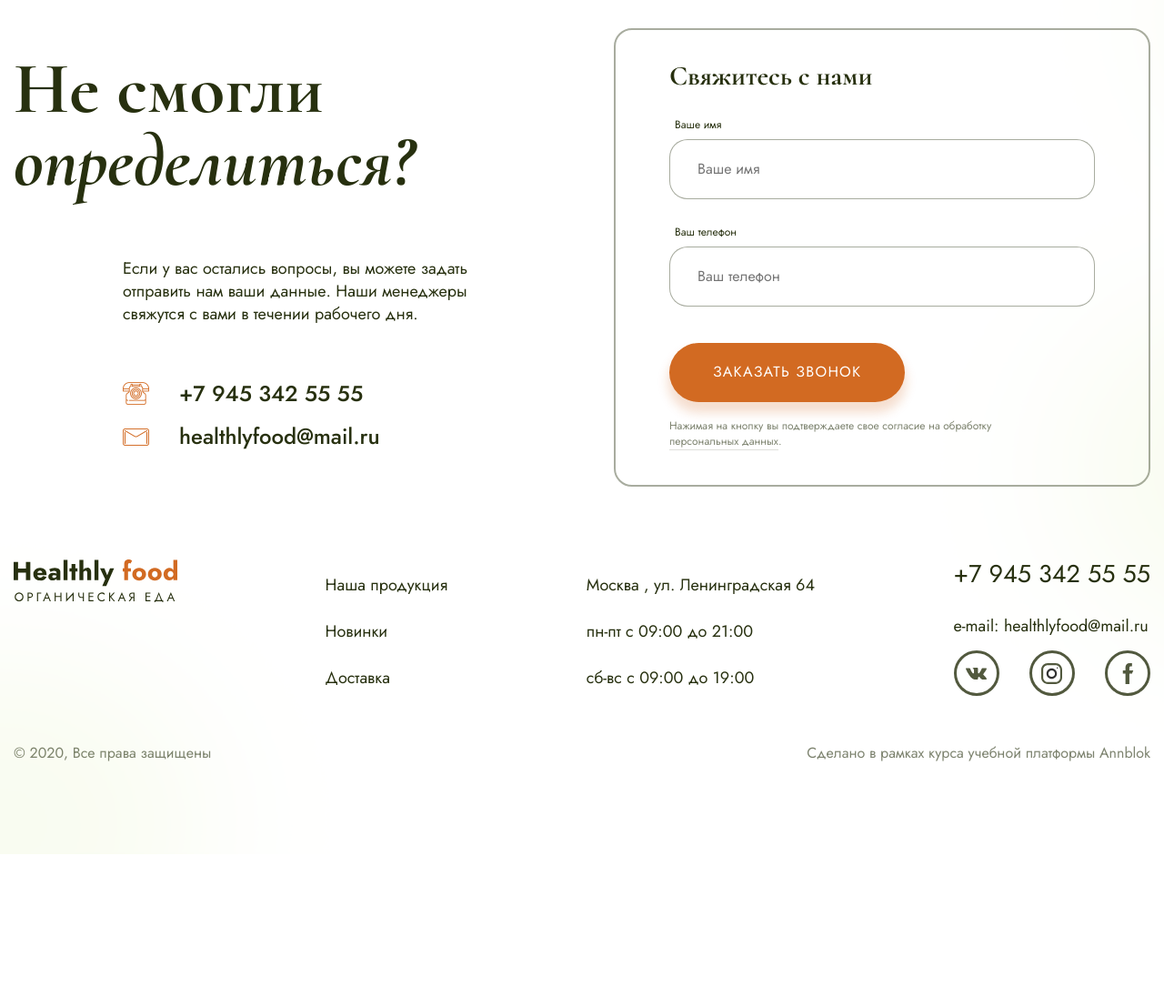
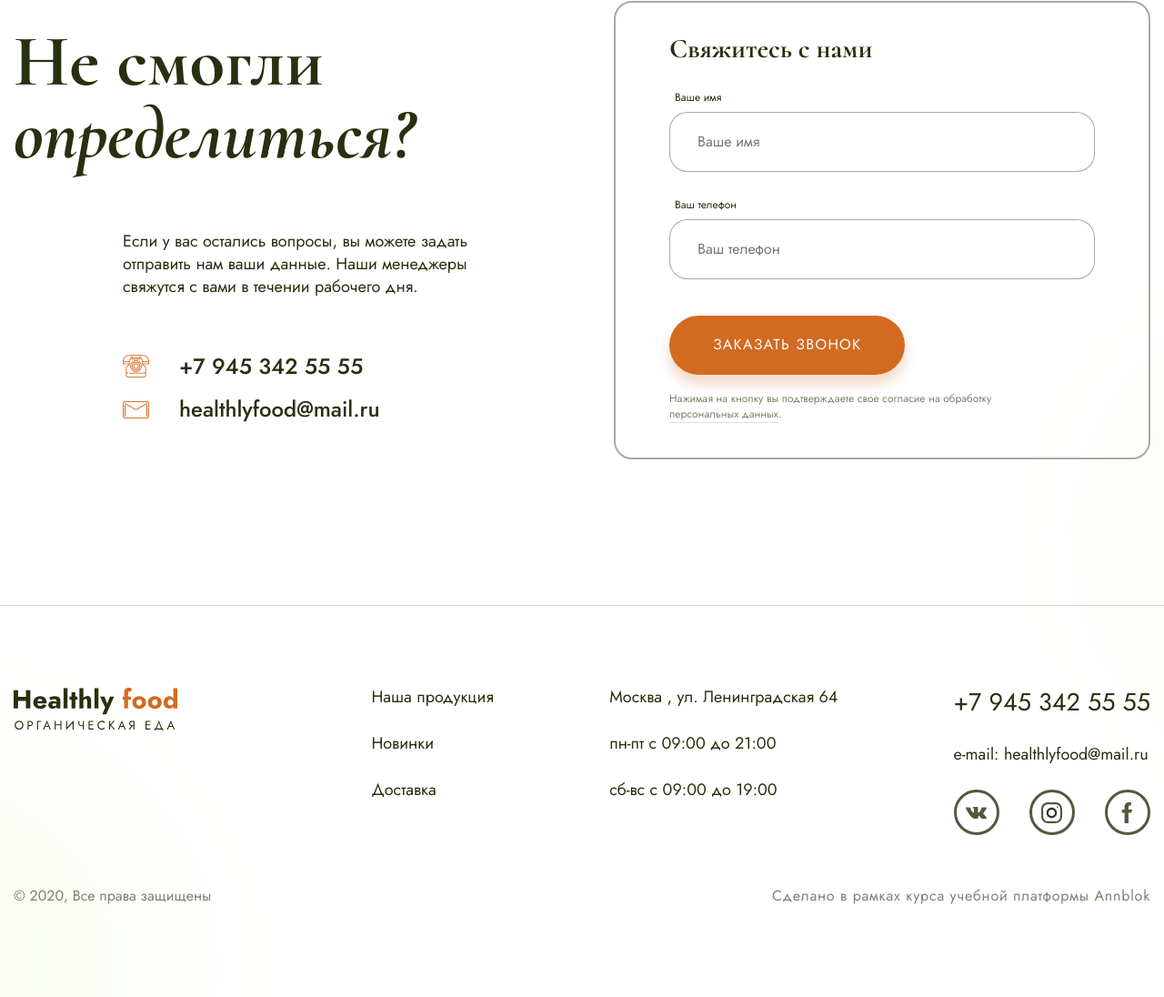
Before and after one commit to panakir/Module02-Shop, a website built with webpack: page src/index.html in a window 1280 px wide. Shown: the part 6099-7195 px from the top of the page at 91% size. Before the commit the page ends 7038 px from the top, so only its background shows below. Built offline with nearby package versions, Linux system fonts and the light colour scheme; files whose address does not match are found by name.

Commit message:
add footer and stylizing it

```diff
--- a/src/index.html
+++ b/src/index.html
@@ -50,7 +50,7 @@
                         Сеть магазинов полезных продуктов питания,  производство которых основано на принципах и&nbsp;стандартах органически чистых продуктов
                         </p>
                         <div class="main__link">
-                            <a href="#"class="link">Перейти в каталог</a>
+                            <a href="#" class="link">Перейти в каталог</a>
                         </div>
                     </div>
                 </div>
@@ -229,7 +229,7 @@
                                     <input class="counter__input" type="text" value="0">
                                     <button class="counter__btn counter__plus"></button>
                                 </div>
-                                <a href="#"class="link">В корзину</a>
+                                <a href="#" class="link">В корзину</a>
                             </div>
                         </div>
                         <div class="swiper-slide">
@@ -245,7 +245,7 @@
                                     <input class="counter__input" type="text" value="0">
                                     <button class="counter__btn counter__plus"></button>
                                 </div>
-                                <a href="#"class="link">В корзину</a>
+                                <a href="#" class="link">В корзину</a>
                             </div>
                         </div>
                         <div class="swiper-slide">
@@ -261,7 +261,7 @@
                                     <input class="counter__input" type="text" value="0">
                                     <button class="counter__btn counter__plus"></button>
                                 </div>
-                                <a href="#"class="link">В корзину</a>
+                                <a href="#" class="link">В корзину</a>
                             </div>
                         </div>
                     </div>
@@ -301,7 +301,7 @@
                             <input class="counter__input counter__input_min" type="text" value="0">
                             <button class="counter__btn counter__btn_min counter__plus"></button>
                         </div>
-                        <a href="#"class="link link_min">В корзину</a>
+                        <a href="#" class="link link_min">В корзину</a>
                     </div>
                 </div>
                 <div class="catalog__item">
@@ -317,7 +317,7 @@
                             <input class="counter__input counter__input_min" type="text" value="0">
                             <button class="counter__btn counter__btn_min counter__plus"></button>
                         </div>
-                        <a href="#"class="link link_min">В корзину</a>
+                        <a href="#" class="link link_min">В корзину</a>
                     </div>
                 </div>
                 <div class="catalog__item">
@@ -333,7 +333,7 @@
                             <input class="counter__input counter__input_min" type="text" value="0">
                             <button class="counter__btn counter__btn_min counter__plus"></button>
                         </div>
-                        <a href="#"class="link link_min">В корзину</a>
+                        <a href="#" class="link link_min">В корзину</a>
                     </div>
                 </div>
                 <div class="catalog__item">
@@ -349,7 +349,7 @@
                             <input class="counter__input counter__input_min" type="text" value="0">
                             <button class="counter__btn counter__btn_min counter__plus"></button>
                         </div>
-                        <a href="#"class="link link_min">В корзину</a>
+                        <a href="#" class="link link_min">В корзину</a>
                     </div>
                 </div>
                 <div class="catalog__item">
@@ -365,7 +365,7 @@
                             <input class="counter__input counter__input_min" type="text" value="0">
                             <button class="counter__btn counter__btn_min counter__plus"></button>
                         </div>
-                        <a href="#"class="link link_min">В корзину</a>
+                        <a href="#" class="link link_min">В корзину</a>
                     </div>
                 </div>
                 <div class="catalog__item">
@@ -381,7 +381,7 @@
                             <input class="counter__input counter__input_min" type="text" value="0">
                             <button class="counter__btn counter__btn_min counter__plus"></button>
                         </div>
-                        <a href="#"class="link link_min">В корзину</a>
+                        <a href="#" class="link link_min">В корзину</a>
                     </div>
                 </div>
                 <div class="catalog__item">
@@ -397,7 +397,7 @@
                             <input class="counter__input counter__input_min" type="text" value="0">
                             <button class="counter__btn counter__btn_min counter__plus"></button>
                         </div>
-                        <a href="#"class="link link_min">В корзину</a>
+                        <a href="#" class="link link_min">В корзину</a>
                     </div>
                 </div>
                 <div class="catalog__item">
@@ -413,7 +413,7 @@
                             <input class="counter__input counter__input_min" type="text" value="0">
                             <button class="counter__btn counter__btn_min counter__plus"></button>
                         </div>
-                        <a href="#"class="link link_min">В корзину</a>
+                        <a href="#" class="link link_min">В корзину</a>
                     </div>
                 </div>
 
@@ -493,7 +493,9 @@
        <footer>
            <div class="container">
                 <div class="footer__box">
-                    <a href="#" class="logo logo_footer"></a>
+                    <div class="footer__logo">
+                        <a href="#" class="logo logo_footer"></a>
+                    </div>
                     <ul class="footer__list">
                         <li class="footer__item">
                             <a href="#" class="footer__link">Наша продукция</a>
--- a/src/styles/main.scss
+++ b/src/styles/main.scss
@@ -691,7 +691,7 @@ body {
     background-size: cover;
     background-repeat: no-repeat;
     background-position: center center;
-    padding-bottom: 14rem;
+    padding-bottom: 11rem;
     &__box {
         margin-top: 7.5rem;
         margin-left: 12rem;
@@ -751,7 +751,7 @@ body {
 }
 .contact {
     padding-top: 7.5rem;
-    padding-bottom: 8rem;
+    padding-bottom: 16rem;
     &-box {
         display: flex;
         justify-content: space-between;
@@ -855,6 +855,10 @@ body {
         border-bottom: 1px solid #dfe0db;
     }
 }
+footer {
+    padding-top: 9rem;
+    border-top: 1px solid #d4d6cf;
+}
 .footer {
     background-image: url(../images/footer.png);
     background-size: cover;
@@ -865,9 +869,13 @@ body {
         display: flex;
         justify-content: space-between;
     }
+    &__logo {
+        flex-basis: 21.3%;
+    }
     &__list {
         list-style: none;
         padding-left: 0;
+        margin: 0;
         font-size: 1.8rem;
     }
     &__item {
@@ -912,6 +920,7 @@ body {
         color: rgba($green, .6);
     }
     &__author {
+        letter-spacing: .08rem;
         &:hover {
             .footer__author__link {
                 color: $green;
@@ -928,6 +937,8 @@ body {
     padding-left: 0;
     display: flex;
     justify-content: space-between;
+    margin-top: 2.8rem;
+    margin-bottom: 4.2rem;
     &__item {
         display: block;
         opacity: .8;
```
Also changed, not shown: 1 other file.
